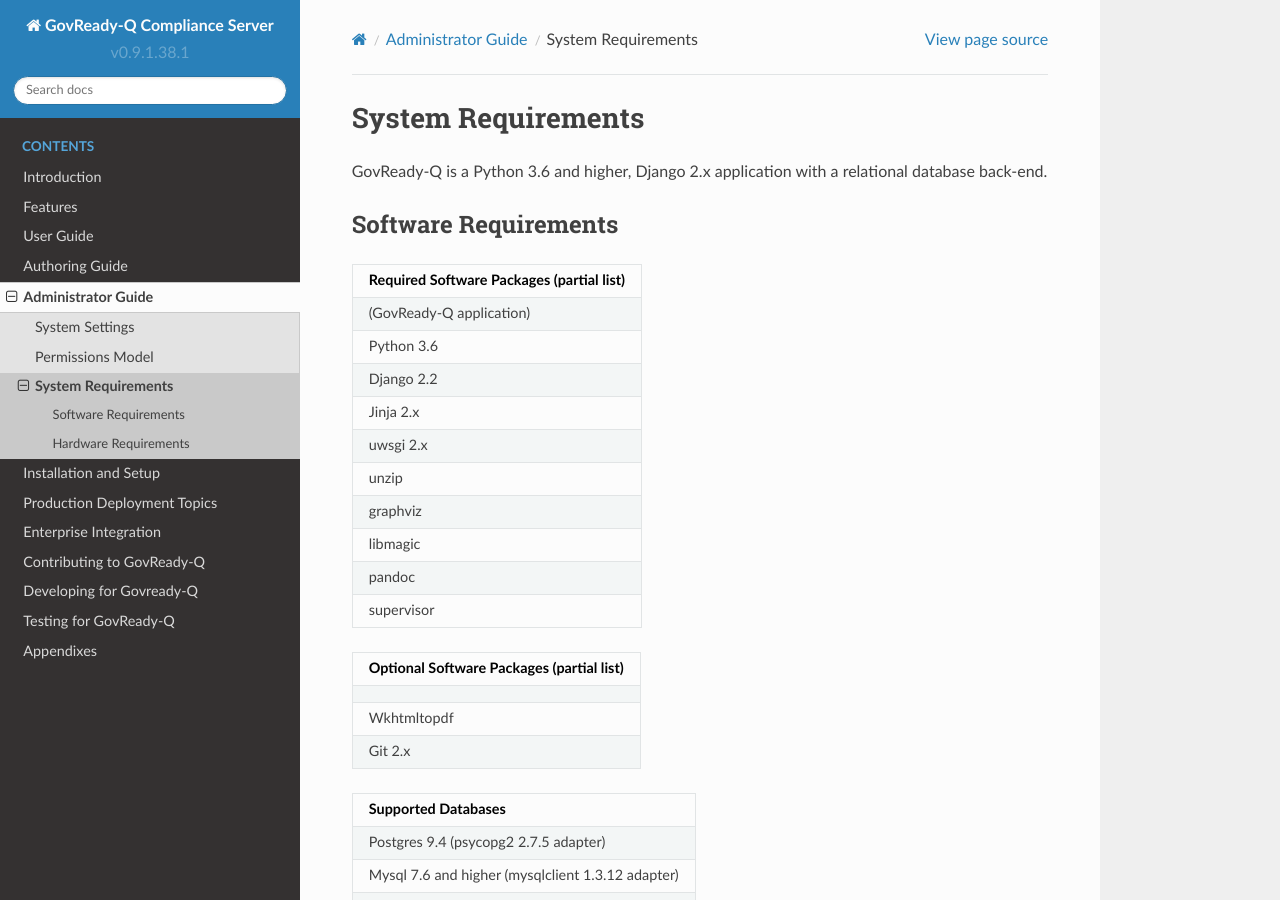
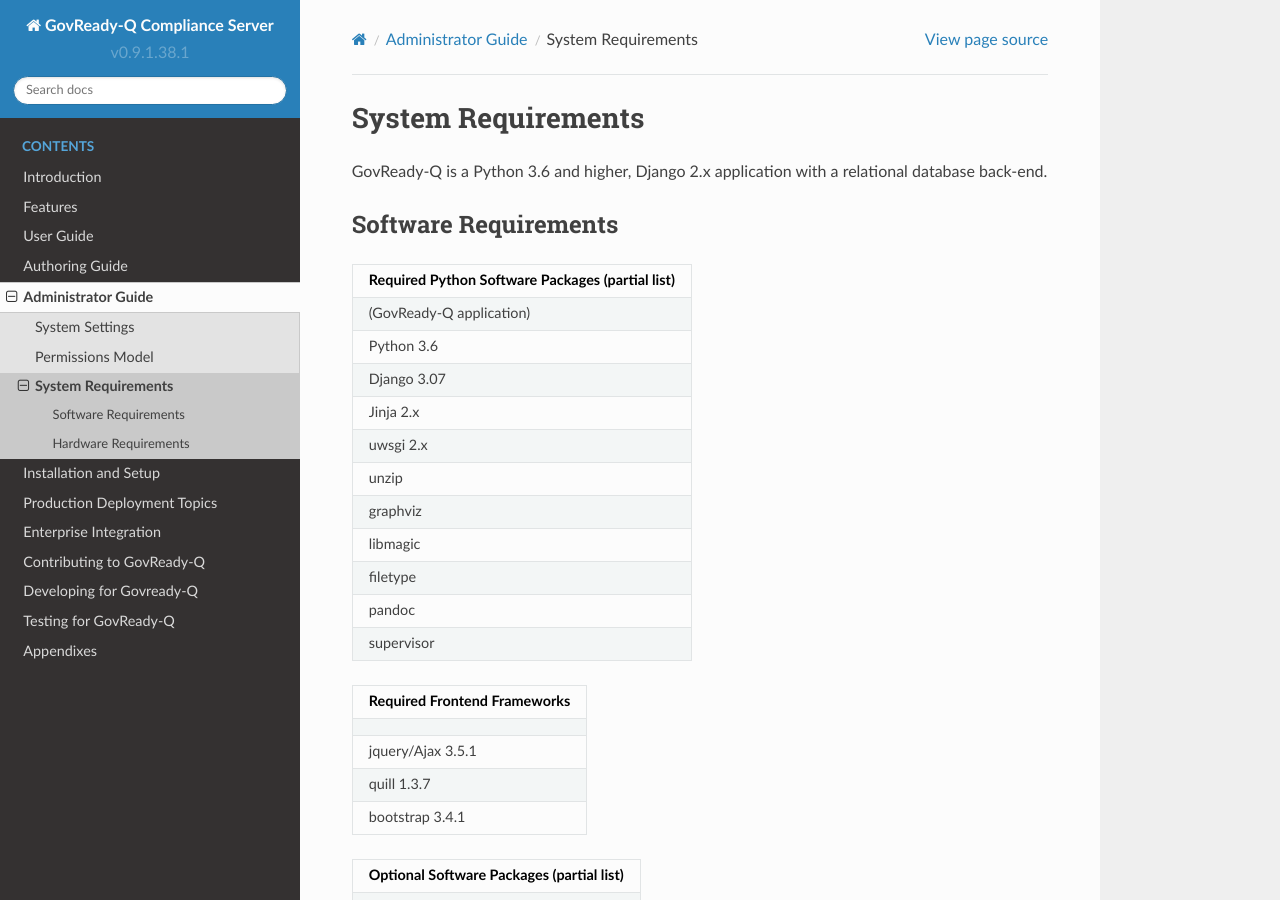
Before and after one commit to GovReady/govready-q-docs, a Sphinx documentation site: the page built from source/administrator-guide/system-requirements.rst, in a window 1280 px wide and 900 px high. Built offline with Sphinx 7.4.7 and the Read the Docs theme 2.0.0, drawn with Linux system fonts in a browser that asks for light colours.

Commit message:
Update software requirements, and list front-end libraries. #15

```diff
--- a/source/administrator-guide/system-requirements.rst
+++ b/source/administrator-guide/system-requirements.rst
@@ -11,28 +11,42 @@
 Software Requirements
 ---------------------
 
++--------------------------------------------------+
+| Required Python Software Packages (partial list) |
++==================================================+
+| (GovReady-Q application)                         |
++--------------------------------------------------+
+| Python 3.6                                       |
++--------------------------------------------------+
+| Django 3.07                                      |
++--------------------------------------------------+
+| Jinja 2.x                                        |
++--------------------------------------------------+
+| uwsgi 2.x                                        |
++--------------------------------------------------+
+| unzip                                            |
++--------------------------------------------------+
+| graphviz                                         |
++--------------------------------------------------+
+| libmagic                                         |
++--------------------------------------------------+
+| filetype                                         |
++--------------------------------------------------+
+| pandoc                                           |
++--------------------------------------------------+
+| supervisor                                       |
++--------------------------------------------------+
+
+
 +-------------------------------------------+
-| Required Software Packages (partial list) |
+|Required Frontend Frameworks               |
 +===========================================+
-| (GovReady-Q application)                  |
 +-------------------------------------------+
-| Python 3.6                                |
+| jquery/Ajax 3.5.1                         |
 +-------------------------------------------+
-| Django 2.2                                |
+| quill  1.3.7                              |
 +-------------------------------------------+
-| Jinja 2.x                                 |
-+-------------------------------------------+
-| uwsgi 2.x                                 |
-+-------------------------------------------+
-| unzip                                     |
-+-------------------------------------------+
-| graphviz                                  |
-+-------------------------------------------+
-| libmagic                                  |
-+-------------------------------------------+
-| pandoc                                    |
-+-------------------------------------------+
-| supervisor                                |
+| bootstrap 3.4.1                           |
 +-------------------------------------------+
 
 +-------------------------------------------+
```
